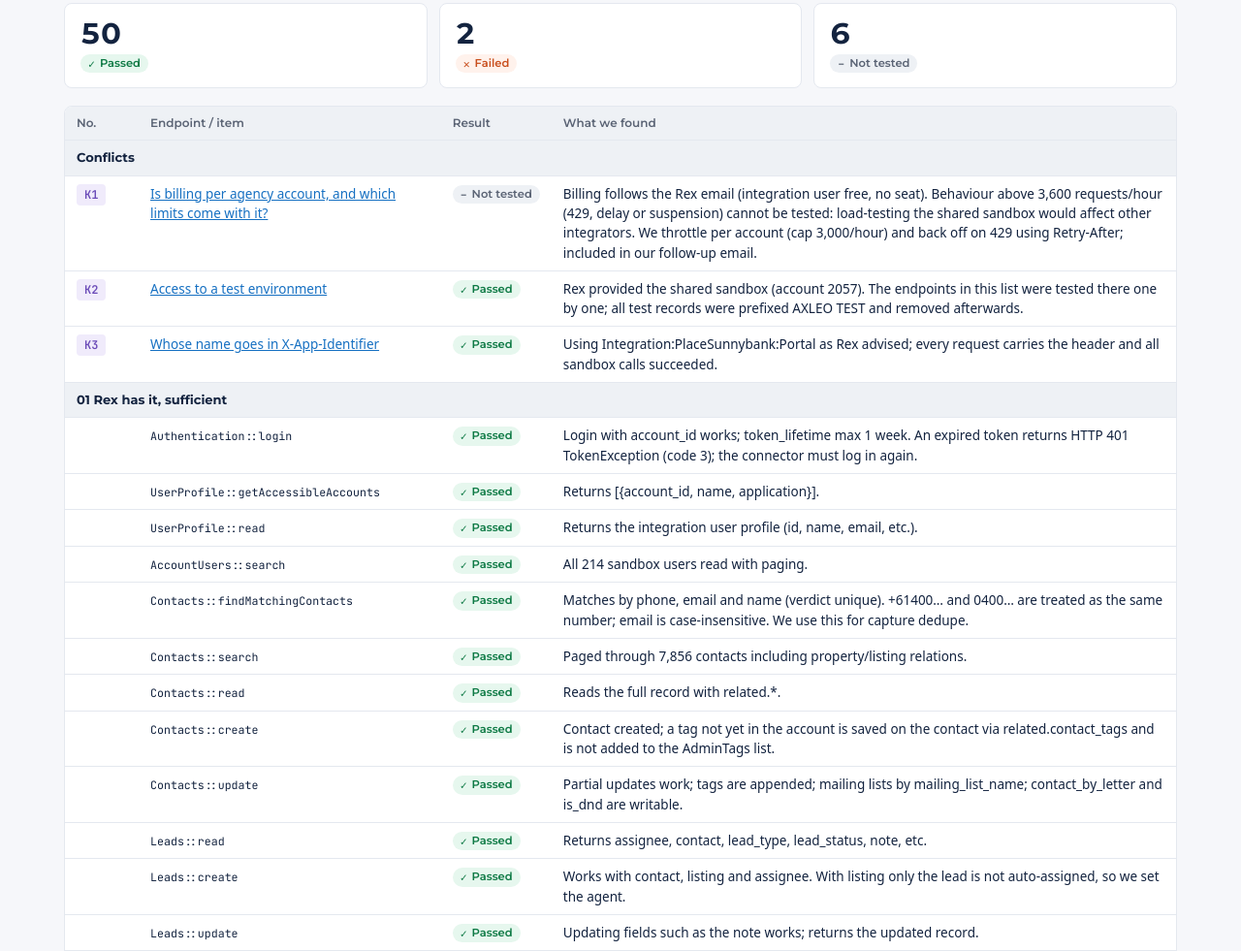
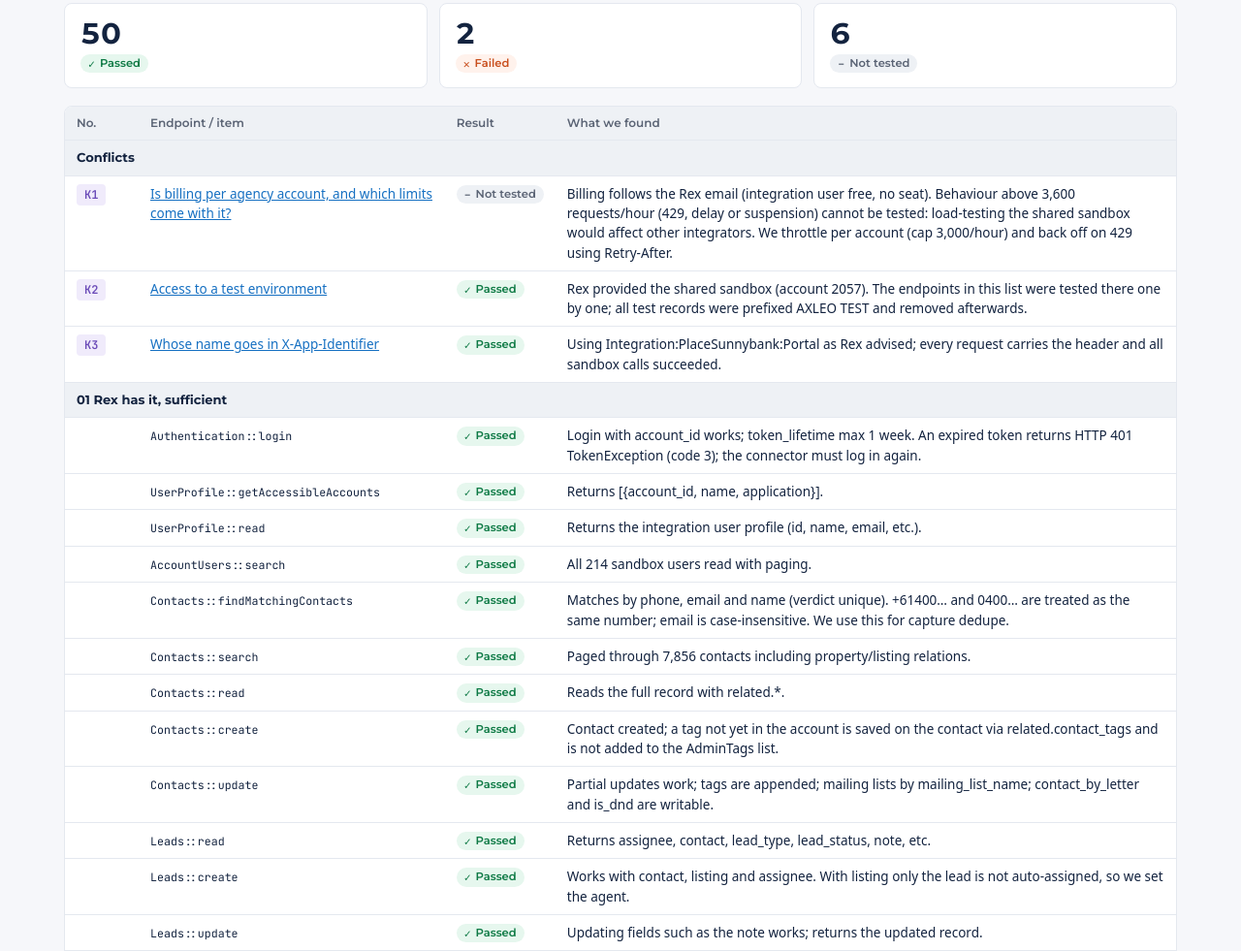
Before and after one commit to belimked/ccaount, a plain HTML site: page rex-api-requirements-en.html in a window 1280 px wide. Shown: the part 1772-2753 px from the top of the page at 97% size. Drawn offline with Linux system fonts and the light colour scheme.

Commit message:
rex-api-requirements: K1 no longer a question for Rex

```diff
--- a/rex-api-requirements-en.html
+++ b/rex-api-requirements-en.html
@@ -191,7 +191,7 @@ td .tsn{margin-top:6px;font-size:12.5px;color:var(--fg2);line-height:1.5;display
 <div class="tiles"><div class="tile"><span class="v">50</span><span class="l"><span class="ts p"><b>✓</b>Passed</span></span></div><div class="tile"><span class="v">2</span><span class="l"><span class="ts f"><b>✕</b>Failed</span></span></div><div class="tile"><span class="v">6</span><span class="l"><span class="ts s"><b>–</b>Not tested</span></span></div></div>
 <div class="scroll"><table><thead><tr><th>No.</th><th>Endpoint / item</th><th>Result</th><th>What we found</th></tr></thead><tbody>
 <tr class="grp"><td colspan="4"><a href="#conf">Conflicts</a></td></tr>
-<tr><td><span class="cls ck">K1</span></td><td><a href="#k1">Is billing per agency account, and which limits come with it?</a></td><td><span class="ts s"><b>–</b>Not tested</span></td><td>Billing follows the Rex email (integration user free, no seat). Behaviour above 3,600 requests/hour (429, delay or suspension) cannot be tested: load-testing the shared sandbox would affect other integrators. We throttle per account (cap 3,000/hour) and back off on 429 using Retry-After; included in our follow-up email.</td></tr>
+<tr><td><span class="cls ck">K1</span></td><td><a href="#k1">Is billing per agency account, and which limits come with it?</a></td><td><span class="ts s"><b>–</b>Not tested</span></td><td>Billing follows the Rex email (integration user free, no seat). Behaviour above 3,600 requests/hour (429, delay or suspension) cannot be tested: load-testing the shared sandbox would affect other integrators. We throttle per account (cap 3,000/hour) and back off on 429 using Retry-After.</td></tr>
 <tr><td><span class="cls ck">K2</span></td><td><a href="#k2">Access to a test environment</a></td><td><span class="ts p"><b>✓</b>Passed</span></td><td>Rex provided the shared sandbox (account 2057). The endpoints in this list were tested there one by one; all test records were prefixed AXLEO TEST and removed afterwards.</td></tr>
 <tr><td><span class="cls ck">K3</span></td><td><a href="#k3">Whose name goes in X-App-Identifier</a></td><td><span class="ts p"><b>✓</b>Passed</span></td><td>Using Integration:PlaceSunnybank:Portal as Rex advised; every request carries the header and all sandbox calls succeeded.</td></tr>
 <tr class="grp"><td colspan="4"><a href="#c1">01 Rex has it, sufficient</a></td></tr>
@@ -257,7 +257,7 @@ td .tsn{margin-top:6px;font-size:12.5px;color:var(--fg2);line-height:1.5;display
 <section id="conf" class="panel" role="tabpanel" aria-labelledby="t-conf"><h2>Conflicts between sources: which one prevails?</h2>
 <p class="lead">3 points. In each, the Rex email and the API docs (including the Integration Guide) say different things, and every method is affected. Each point says what we do for now. Inconsistencies on specific methods (path form, response fields, tag field) are listed under “Not met by Rex · required”.</p>
 <article class="it ck" id="k1"><header><span class="cls ck">K1</span><h3>Is billing per agency account, and which limits come with it?</h3><span class="ts s"><b>–</b>Not tested</span></header><div class="rows">
-<b>Sandbox test</b><div class="tsrow"><span class="ts s"><b>–</b>Not tested</span><div>Billing follows the Rex email (integration user free, no seat). Behaviour above 3,600 requests/hour (429, delay or suspension) cannot be tested: load-testing the shared sandbox would affect other integrators. We throttle per account (cap 3,000/hour) and back off on 429 using Retry-After; included in our follow-up email.</div></div>
+<b>Sandbox test</b><div class="tsrow"><span class="ts s"><b>–</b>Not tested</span><div>Billing follows the Rex email (integration user free, no seat). Behaviour above 3,600 requests/hour (429, delay or suspension) cannot be tested: load-testing the shared sandbox would affect other integrators. We throttle per account (cap 3,000/hour) and back off on 429 using Retry-After.</div></div>
 <b>Methods affected</b><div>All methods (access and request limits)</div>
 <b>Source A</b><div><span class="who">Rex email 6 Nov 2026</span>The dedicated integration user is non-billable and API access is free; the limit is 3,600 requests per hour per account.</div>
 <b>Source B</b><div><span class="who">API docs › Integrations and Rate Limits articles; Rex API Integration Guide</span>The integration user counts against the agency&#x27;s user slots and may raise the monthly fee; only a Verified Integrator is exempt, and applying requires the integration to be live in at least one client account. The rate limit is 3,600 requests per hour per agency account, soft for now, to be strictly enforced later.</div>
```
Also changed, not shown: rex-api-requirements.html (+2 -2 lines).
